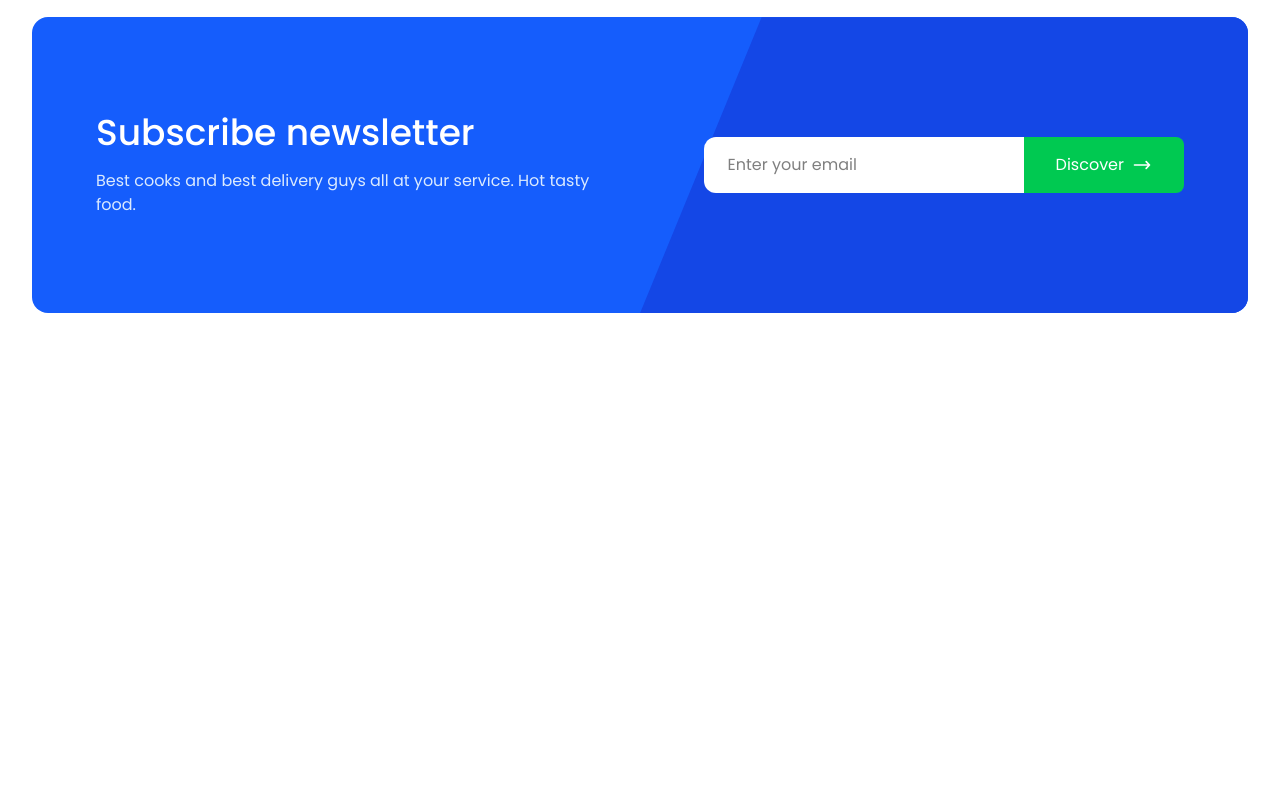
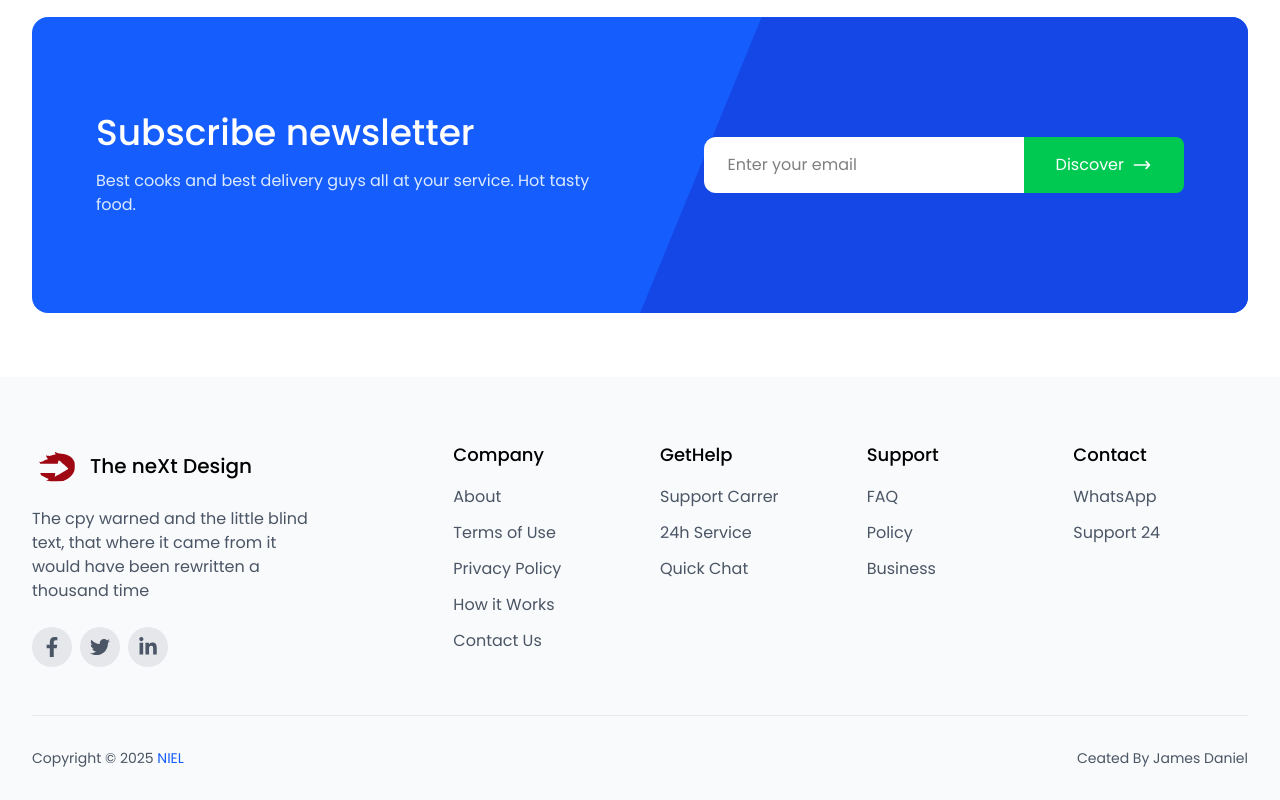
Before and after one commit to Niel22/landing-page, a React (Vite) app: page / in a window 1280 px wide. Shown: the part 5701-6501 px from the top of the page. Before the commit the page ends 6078 px from the top, so only its background shows below. Built offline with nearby package versions, Linux system fonts and the light colour scheme.

Commit message:
Newsletter section completed

```diff
--- a/src/App.jsx
+++ b/src/App.jsx
@@ -12,6 +12,7 @@ import Pricing from "./components/Pricing";
 import Service from "./components/Service";
 import Testimonial from "./components/Testimonial";
 import Newsletter from "./components/Newsletter";
+import Footer from "./components/Footer";
 
 function App() {
 
@@ -41,6 +42,7 @@ function App() {
           <Service />
           <Testimonial />
           <Newsletter />
+          <Footer />
         </div>
       </div>
     )
--- /dev/null
+++ b/src/components/Footer.jsx
@@ -0,0 +1,79 @@
+import { BiCategory } from 'react-icons/bi'
+import { DiSizzlejs } from 'react-icons/di'
+import { FaFacebookF, FaLinkedinIn } from 'react-icons/fa'
+import { FaTwitter } from 'react-icons/fa6'
+
+const Footer = () => {
+
+    const footerLinks = {
+        company: [
+        { name: 'About', href: '#about' },
+        { name: 'Terms of Use', href: '#' },
+        { name: 'Privacy Policy', href: '#' },
+        { name: 'How it Works', href: '#' },
+        { name: 'Contact Us', href: '#' },
+        ],
+        getHelp: [
+        { name: 'Support Carrer', href: '#' },
+        { name: '24h Service', href: '#' },
+        { name: 'Quick Chat', href: '#' },
+        ],
+        support: [
+        { name: 'FAQ', href: '#' },
+        { name: 'Policy', href: '#' },
+        { name: 'Business', href: '#' },
+        ],
+        contact: [
+        { name: 'WhatsApp', href: '#' },
+        { name: 'Support 24', href: '#' },
+        ],
+    }
+
+  return (
+    <div className='bg-gray-50'>
+        <div className='container mx-auto px-4 sm:px-6 lg:px-8 pt-16 pb-8'>
+            <div className='grid grid-cols-1 md:grid-cols-2 lg:grid-cols-12 gap-8 lg:gap-12'>
+                <div className='lg:col-span-4'>
+                    <div className='flex items-center gap-1 cursor-pointer mb-4'>
+                        <a href="/"><DiSizzlejs className='text-red-800' size={50} /></a>
+                        <span className='text-xl font-medium ml-1'>The neXt Design</span>
+                    </div>
+                    <p className='text-gray-600 mb-6 md:w-3/4'>The cpy warned and the little blind text, that where it came from it would have been rewritten a thousand time</p>
+                    <div className='flex gap-2 '>
+                        <a href="#" className='w-10 h-10 bg-gray-200 rounded-full flex items-center justify-center text-gray-600 hover:bg-blue-600 hover:text-white transition-colors duration-300'><FaFacebookF className='size-5' /></a>
+                        <a href="#" className='w-10 h-10 bg-gray-200 rounded-full flex items-center justify-center text-gray-600 hover:bg-blue-600 hover:text-white transition-colors duration-300'><FaTwitter className='size-5' /></a>
+                        <a href="#" className='w-10 h-10 bg-gray-200 rounded-full flex items-center justify-center text-gray-600 hover:bg-blue-600 hover:text-white transition-colors duration-300'><FaLinkedinIn className='size-5' /></a>
+                    </div>
+                </div>
+
+                <div className='lg:col-span-8'>
+                    <div className='grid grid-cols-2 md:grid-cols-4 gap-8'>
+                        {Object.entries(footerLinks).map(([category,links], categoryIndex) => (
+                            <div key={categoryIndex} >
+                                <h3 className='text-lg font-medium mb-4 capitalize'>{category}</h3>
+
+                                <ul className='space-y-3'>
+                                    {links.map((link, index) => (
+                                        <li key={index}>
+                                            <a href={link.href} className='text-gray-600 hover:text-gray-900'>{link.name}</a>
+                                        </li>
+                                    ))}
+                                </ul>
+                            </div>
+                        ))}
+                    </div>
+                </div>
+            </div>
+
+            <div className='border-t border-gray-200 mt-12 pt-8'>
+                <div className='flex flex-col md:flex-row justify-between items-center gap-4'>
+                    <p className='text-gray-600 text-sm'>Copyright © {new Date().getFullYear()} <a className='text-blue-600 hover:text-blue-900' href="https://niel-dev.vercel.app" target='_blank'>NIEL</a></p>
+                    <p className='text-sm text-gray-600'>Ceated By James Daniel</p>
+                </div>
+            </div>
+        </div>
+    </div>
+  )
+}
+
+export default Footer
--- a/src/components/Newsletter.jsx
+++ b/src/components/Newsletter.jsx
@@ -3,7 +3,7 @@ import { HiOutlineArrowNarrowRight } from 'react-icons/hi'
 
 const Newsletter = () => {
   return (
-    <div className='container mx-auto px-4 sm:px-6 lg:px-8 py-16'>
+    <div id='newsletter' className='container mx-auto px-4 sm:px-6 lg:px-8 py-16'>
       <div className='bg-blue-600 rounded-2xl overflow-hidden'>
         <div className='relative md:px-16 py-16 px-6 md:py-24'>
             <div className='absolute top-0 right-0 w-1/2 h-full bg-blue-700 clip-path-slant hidden md:block'></div>
--- a/src/components/Testimonial.jsx
+++ b/src/components/Testimonial.jsx
@@ -49,7 +49,7 @@ const Testimonial = () => {
   ];
 
   return (
-    <div className='py-16 px-4 max-w-7xl mx-auto'>
+    <div id='testimonials' className='py-16 px-4 max-w-7xl mx-auto'>
       <div className='text-center mb-12'>
         <h2 className='text-3xl font-bold md:text-4xl mb-4'>What out happy client says</h2>
         <p className='text-gray-600'>Things that makes it the best place to start trading</p>
```
